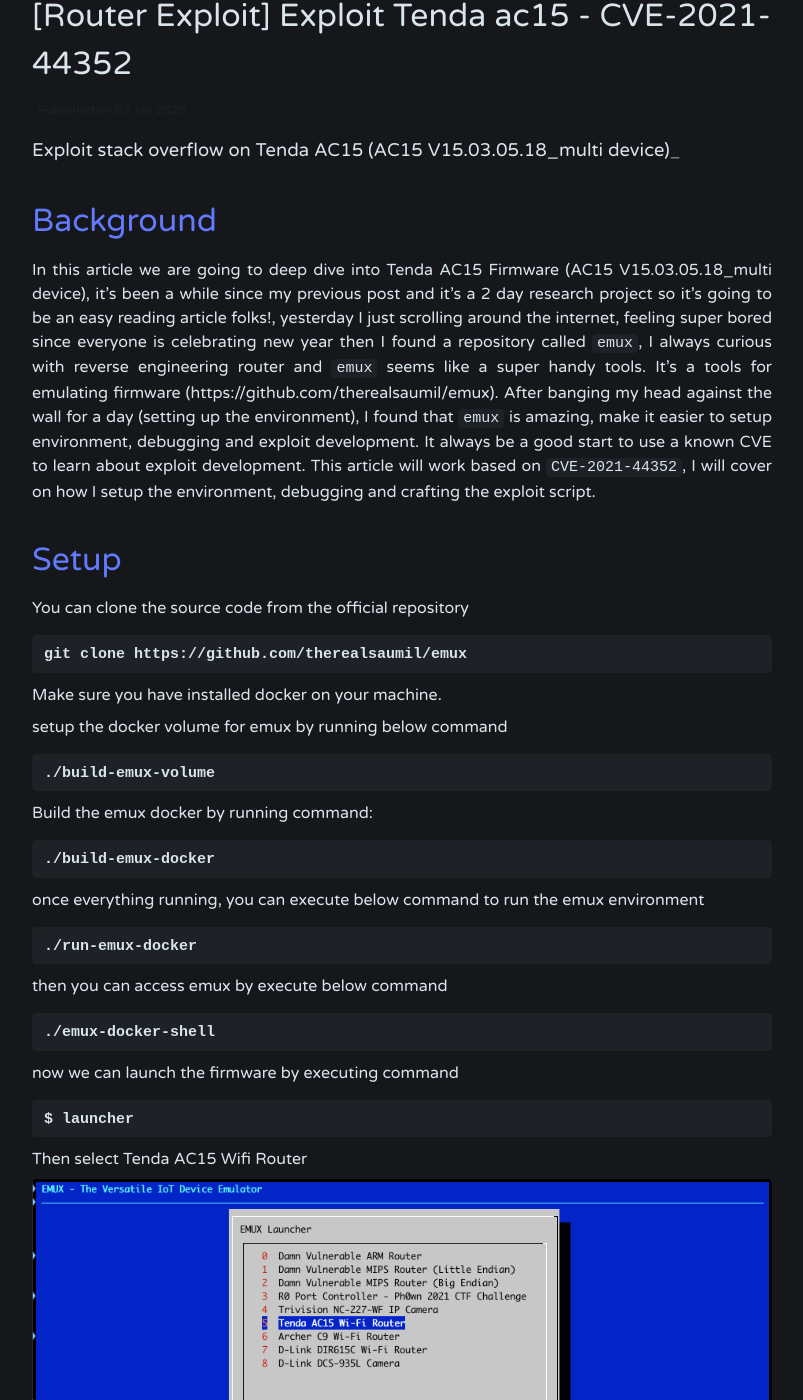
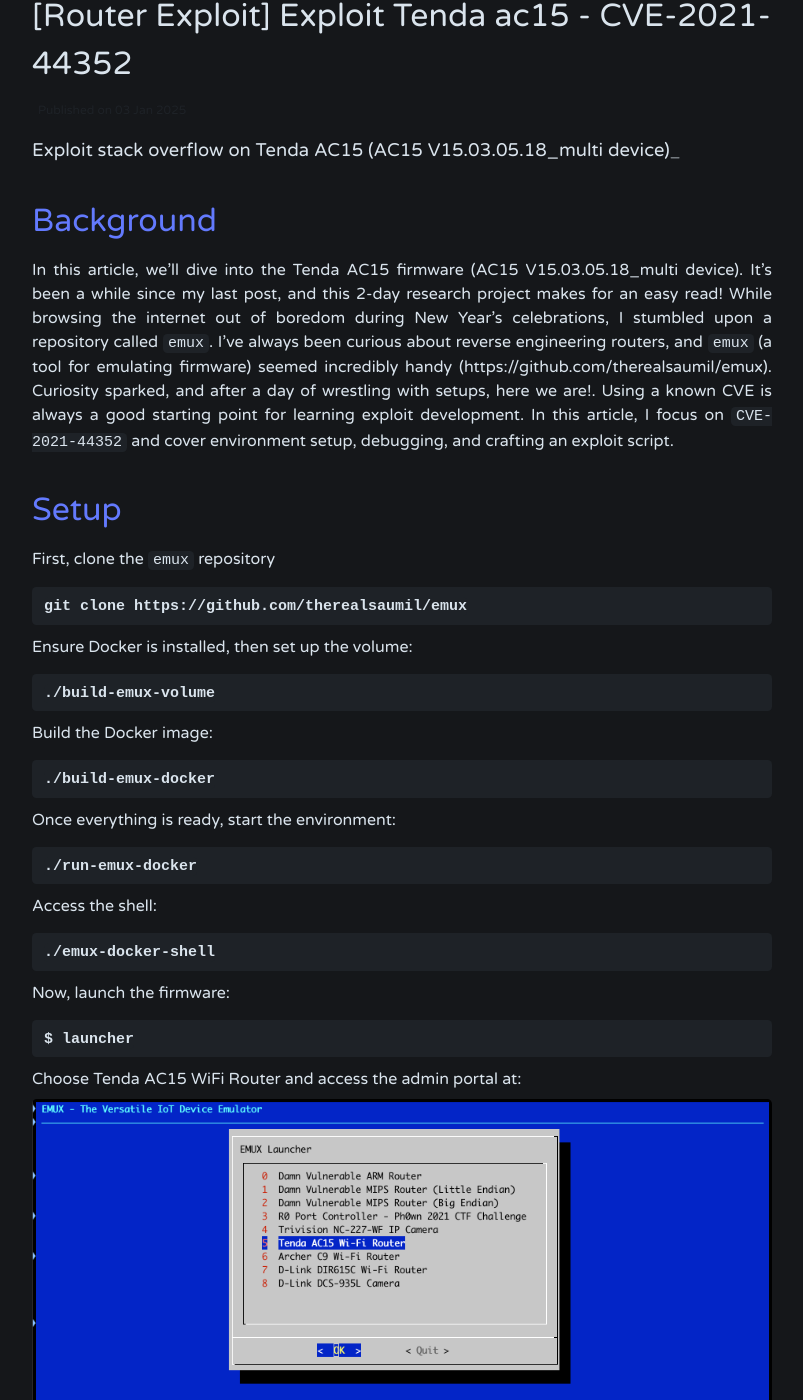
Before and after one commit to tripoloski1337/tripoloski1337.github.io, a Jekyll site: the page built from _posts/2025-01-03-Exploit-Tendac15.md, in a window 1280 px wide and 1400 px high, scrolled down 236 px. Shown: the whole window, without its empty margins (238-1041 px from the left). Built offline with Jekyll 4.4.1, drawn with Linux system fonts in a browser that asks for light colours; comment, search, counter and statistics services are not loaded; some of the changed text lies outside the part shown.

Commit message:
first fixing words in 2025 ;0

```diff
--- a/_posts/2025-01-03-Exploit-Tendac15.md
+++ b/_posts/2025-01-03-Exploit-Tendac15.md
@@ -9,39 +9,36 @@
 
 # Background
 
-In this article we are going to deep dive into Tenda AC15 Firmware (AC15 V15.03.05.18_multi device), it's been a while since my previous post and it's a 2 day research project so it's going to be an easy reading article folks!, yesterday I just scrolling around the internet, feeling super bored since everyone is celebrating new year then I found a repository called `emux`, I always curious with reverse engineering router and `emux` seems like a super handy tools. It's a tools for emulating firmware (https://github.com/therealsaumil/emux). After banging my head against the wall for a day (setting up the environment), I found that `emux` is amazing, make it easier to setup environment, debugging and exploit development. It always be a good start to use a known CVE to learn about exploit development. This article will work based on `CVE-2021-44352`, I will cover on how I setup the environment, debugging and crafting the exploit script.
+In this article, we’ll dive into the Tenda AC15 firmware (AC15 V15.03.05.18_multi device). It’s been a while since my last post, and this 2-day research project makes for an easy read! While browsing the internet out of boredom during New Year’s celebrations, I stumbled upon a repository called `emux`. I’ve always been curious about reverse engineering routers, and `emux` (a tool for emulating firmware) seemed incredibly handy (https://github.com/therealsaumil/emux). Curiosity sparked, and after a day of wrestling with setups, here we are!. Using a known CVE is always a good starting point for learning exploit development. In this article, I focus on `CVE-2021-44352` and cover environment setup, debugging, and crafting an exploit script.
 
 # Setup
 
-You can clone the source code from the official repository
+First, clone the `emux` repository
 
     git clone https://github.com/therealsaumil/emux
 
-Make sure you have installed docker on your machine.
-
-setup the docker volume for emux by running below command
+Ensure Docker is installed, then set up the volume:
 
     ./build-emux-volume
 
-Build the emux docker by running command:
+Build the Docker image:
 
     ./build-emux-docker
 
-once everything running, you can execute below command to run the emux environment
+Once everything is ready, start the environment:
 
     ./run-emux-docker
 
-then you can access emux by execute below command
+Access the shell:
 
     ./emux-docker-shell
 
-now we can launch the firmware by executing command
+Now, launch the firmware:
 
     $ launcher
 
 
-Then select Tenda AC15 Wifi Router
-
+Choose Tenda AC15 WiFi Router and access the admin portal at:
 
 <img src="/images/tendac15/launcher.png" />
 
@@ -49,7 +46,8 @@
 
     http://127.0.0.1:20080/login.html
 
-You can login to the portal using password `ringzer0` thanks to emux for setting up everything for us.
+Log in using the password `ringzer0`. Thanks to emux for making this setup a breeze!
+
 
 # Debugging
 
@@ -63,7 +61,7 @@
 
 Remember to run above command on `emux-docker` environment.
 
-Now you can attach the `httpd` PID to gdb by using `emuxgdb` once again, thanks to `emux` ;)
+Now you can attach the `httpd` PID to gdb by using `emuxgdb` once again, thanks to `emux`
 
     $ emuxgdb 15457
 
```
